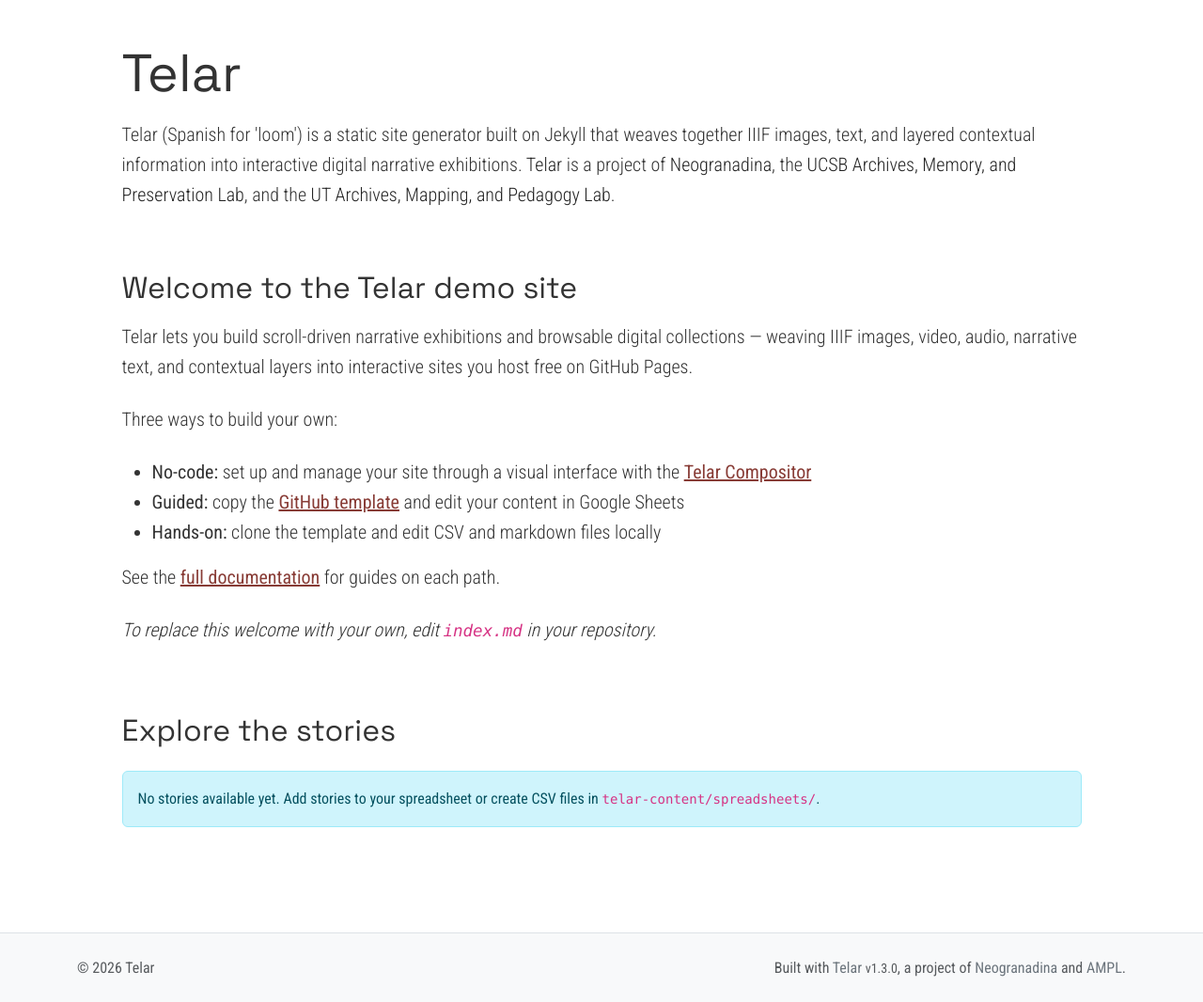
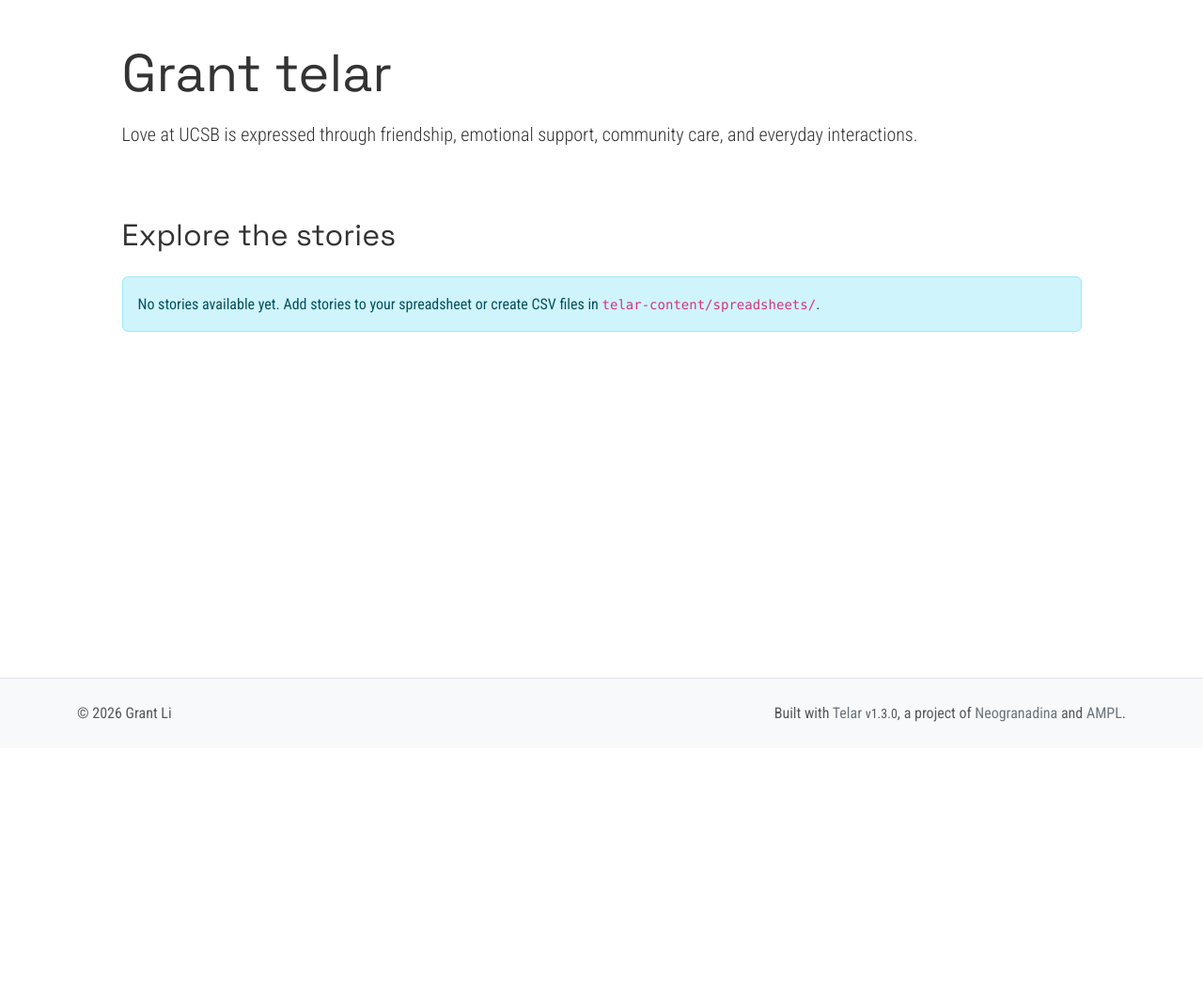
Before and after one commit to Grant1011/grant-telar, a Jekyll site: the page built from index.md, in a window 1280 px wide, cut to the strip 104-1170 px from the top of the page. Shown: the whole strip at 94% size. Built offline with Jekyll 4.4.1, drawn with Linux system fonts in a browser that asks for light colours; after the commit the page ends 900 px from its top, so only the background shows below that.

Commit message:
Add 3 stories, add 4 objects, add 2 pages
Added:
  Story: Romantic Love
  Story: FRIENDSHIP & EMOTIONAL SUPPORT
  Story: COMMUNITY CARE
  Object: Opening
  Object: Bench talking
  Object: Hugging
  Object: Matcha event
  Page: About
  Page: Acerca de Telar
  Glossary term: Telar
  Glossary term: Emotional Intimacy
  Glossary term: Vulnerability

Published via Telar Compositor

```diff
--- a/_config.yml
+++ b/_config.yml
@@ -2,16 +2,16 @@
 # https://telar.org
 
 # Site Settings
-title: "Telar"
-description: "Telar (Spanish for 'loom') is a static site generator built on Jekyll that weaves together IIIF images, text, and layered contextual information into interactive digital narrative exhibitions. <a href='https://github.com/UCSB-AMPLab/telar'>Telar</a> is a project of <a href='https://neogranadina.org'>Neogranadina</a>, the <a href='https://ampl.clair.ucsb.edu/'>UCSB Archives, Memory, and Preservation Lab</a>, and the <a href='https://liberalarts.utexas.edu/history/'>UT Archives, Mapping, and Pedagogy Lab</a>."
+title: "Grant telar"
+description: "Love at UCSB is expressed through friendship, emotional support, community care, and everyday interactions."
 url: "https://grant1011.github.io"
 baseurl: "/grant-telar"
-author: ""
-email: ""
+author: "Grant Li"
+email: "mingyangli@ucsb.edu"
 telar_theme: "trama" # Options: trama, paisajes, neogranadina, santa-barbara, austin, or custom
 logo: ""
-telar_language: "en" # Options: "en" (English), "es" (Español)
-collection_mode: false # Set to true to show objects first with large thumbnails and stories below with small thumbnails (collection-first homepage)
+telar_language: en
+collection_mode: false
 
 # Story Interface Settings
 story_interface:
@@ -30,7 +30,7 @@
 # Story Protection (optional)
 # Stories with protected=yes in project.csv will be encrypted.
 # Viewers need this key to unlock protected stories.
-story_key: "test"
+story_key: test
 
 # Google Sheets Integration (optional)
 # Manage content via Google Sheets instead of editing CSV files directly.
--- a/index.md
+++ b/index.md
@@ -2,18 +2,3 @@
 layout: index
 title: Home
 ---
-
-{% assign lang = site.data.languages[site.telar_language] | default: site.data.languages.en %}
-<!--
-  EN: Default welcome content for this page comes from your language
-  pack (lang.index_page.welcome in _data/languages/<telar_language>.yml).
-  To replace it with your own, delete the line that follows and write
-  your welcome content here in markdown.
-
-  ES: El contenido de bienvenida predeterminado de esta página viene
-  del paquete de idioma (lang.index_page.welcome en _data/languages/<telar_language>.yml).
-  Para reemplazarlo con el tuyo, borra la línea que sigue y escribe
-  tu contenido de bienvenida aquí en markdown.
--->
-
-{{ lang.index_page.welcome | markdownify }}
--- /dev/null
+++ b/telar-content/spreadsheets/friendship-emotional-support-ydaj.csv
@@ -0,0 +1,5 @@
+step,object,x,y,zoom,page,question,answer,alt_text,layer1_button,layer1_content,layer2_button,layer2_content,clip_start,clip_end,loop
+paso,objeto,x,y,zoom,pagina,pregunta,respuesta,texto_alt,boton1,contenido1,boton2,contenido2,inicio_clip,fin_clip,bucle
+1,img6739,0.5,0.5,1,,Observation,"At approximately 5:00 PM, two students sat together on a bench during a study break. They talked casually for several minutes while their backpacks rested beside them.",,,,,,,,
+2,img6739,0.5,0.5,1,,Interpretation,"This interaction represents friendship and emotional support. Although the conversation appeared simple, it reflected how small daily interactions help students reduce stress, support one another academically, and maintain emotional balance during busy school life.",,,,,,,,
+3,img6739,0.5,0.5,1,,Connection,"This moment connects to Mandy Len Catron’s “To Fall in Love With Anyone, Do This.” The article explains how emotional closeness develops through vulnerability, attention, and meaningful conversation. Although the students were not engaged in romantic interaction, their relaxed discussion reflects how interpersonal connection and shared presence create emotional support systems within everyday campus life.",,,,,,,,
--- a/telar-content/spreadsheets/objects.csv
+++ b/telar-content/spreadsheets/objects.csv
@@ -2,7 +2,7 @@
 id_objeto,titulo,destacado,creador,descripcion,url_fuente,periodo,año,medio_genero,temas,fuente,credito,miniatura,texto_alt
 # Make it lower-case and avoid spaces. If you are referring to a local object please ensure the object_id matches the name of the file exactly (with or without the file extension – it doesn't matter).,# Please provide a title — this is required.,"# Describe what the image shows for screen readers. Mention the subject and key details. Avoid ""Image of..."" — describe the content directly. If empty, the title is used.","# Mark ""yes"" to feature on homepage",# The person or organization that created the original object.,"# A brief description of the object, shown on the objects page of your published site.",# Here you can include a IIIF manifest and Telar will do the rest of the work for you.,"# The historical period this object belongs to (e.g. ""Colonial period"", ""19th century"").",# In YYYY format — for filtering and sorting chronologically.,"# The medium or genre of the object (e.g. ""Map"", ""Photograph"", ""Engraving"").",# Comma-separated terms for gallery filtering,"# This will be overlaid over the viewer, unless you specify otherwise in _config.yml.","# Attribution line shown on the published site (e.g. ""Courtesy of UCSB Library"").","# Telar generates thumbnails automatically, but you can override this by specifying an image file in this column."
 "# Escríbelo en minúsculas y sin espacios. Si hace referencia a un objeto local, asegúrate de que el object_id coincida exactamente con el nombre del archivo (con o sin extensión; no importa).",# Incluye un título: este campo es obligatorio.,"# Describe lo que muestra la imagen para lectores de pantalla. Menciona el sujeto y los detalles clave. Evita ""Imagen de..."" — describe el contenido directamente. Si se deja vacío, se usa el título.","# Marca ""sí"" para destacar en la página de inicio",# La persona u organización que creó el objeto original.,"# Una breve descripción del objeto, que se muestra en la página de objetos de tu sitio publicado.",# Aquí puedes incluir un manifiesto IIIF y Telar se encargará del resto del trabajo.,"# El período histórico al que pertenece este objeto (por ejemplo, ""Período colonial"", ""Siglo XIX"").",# En formato AAAA — para filtrar y ordenar cronológicamente.,"# El medio o género del objeto (por ejemplo, ""Mapa"", ""Fotografía"", ""Grabado"").",# Términos separados por comas para filtrado de galería,"# Esto se mostrará encima del visor, a menos que indiques lo contrario en _config.yml.","# Línea de atribución que se muestra en el sitio publicado (por ejemplo, ""Cortesía de la Biblioteca de UCSB"").","# Telar genera miniaturas automáticamente, pero puedes anular este comportamiento especificando un archivo de imagen en esta columna."
+telar-placeholder,Opening,,Adelaida Ávila,,,,2026,,,,,,Telar placeholder
 img6739,Bench talking,,Grant,,,,,,,,,,Bench talking
 screenshot-20260524-at-122515-am,Hugging,,,,,,,,,,,,Hugging
 screenshot-20260524-at-122954-am,Matcha event,,,,,,,,,,,,Matcha event
-telar-placeholder,Opening,,Adelaida Ávila,,,,2026,,,,,,Telar placeholder
```
Also changed, not shown: _data/navigation.yml (+4 -42 lines), telar-content/spreadsheets/blank_template.csv (+5 -5 lines), telar-content/spreadsheets/glossary.csv (+3 -4 lines), telar-content/spreadsheets/plantilla_en_blanco.csv (+5 -5 lines), telar-content/spreadsheets/project.csv (+5 -6 lines), telar-content/texts/pages/about.md (+1 -1 lines), telar-content/texts/pages/acerca.md (+1 -3 lines).
